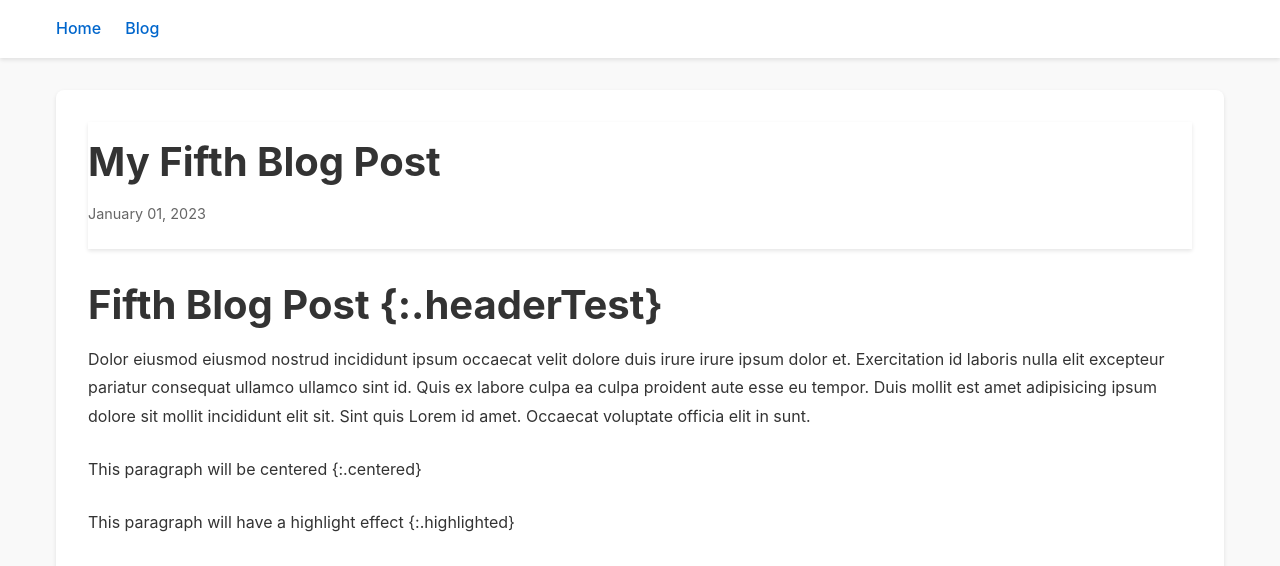
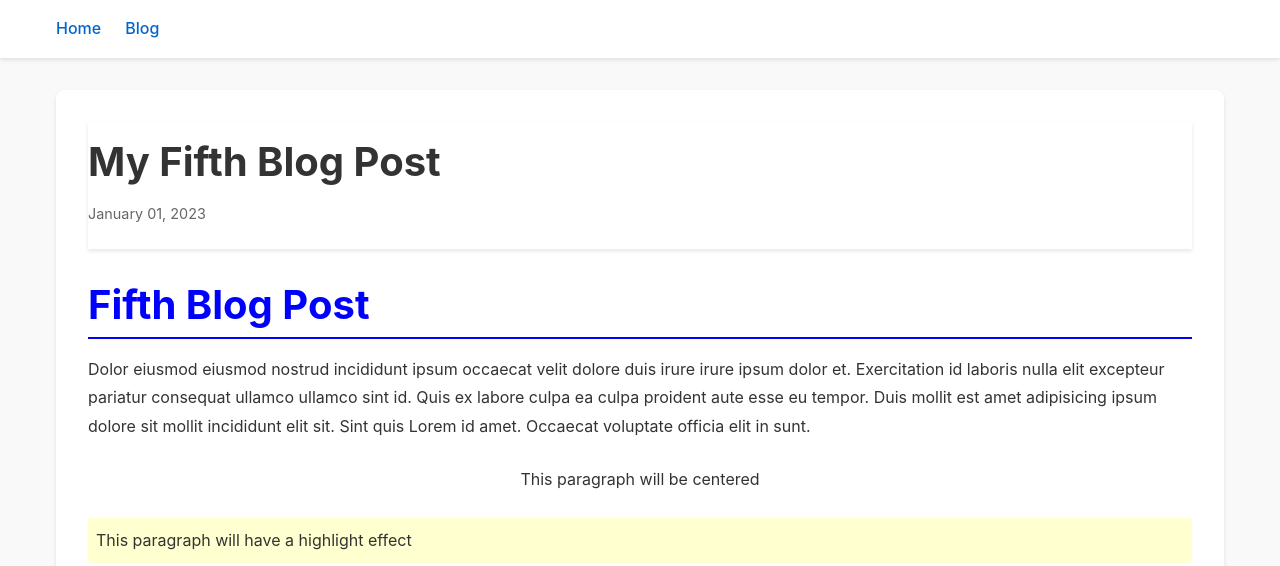
Before and after one commit to swoodipto/sudip.to, a Jekyll site: the page built from _posts/2023-01-05-fifth-post.md, in a window 1280 px wide. Shown: the top 566 px of the page. Built offline with Jekyll 4.4.1, drawn with Linux system fonts in a browser that asks for light colours; some of the changed lines change nothing that is shown; some of the changed text lies outside the part shown.

Commit message:
test css classes in markdown

```diff
--- a/_config.yml
+++ b/_config.yml
@@ -1,6 +1,6 @@
 title: My Personal Website
 description: Personal website and blog
-url: https://username.github.io
+url: https://swoodipto.github.io
 baseurl: "/sudip.to"
 author: Your Name
 
--- a/_posts/2023-01-05-fifth-post.md
+++ b/_posts/2023-01-05-fifth-post.md
@@ -5,16 +5,22 @@ date: 2023-01-01
 excerpt: This is my Fifth blog post on my personal website.
 ---
 
-# Fifth Blog Post {:.headerTest}
+{: .headerTest}
+# Fifth Blog Post
 
 Dolor eiusmod eiusmod nostrud incididunt ipsum occaecat velit dolore duis irure irure ipsum dolor et. Exercitation id laboris nulla elit excepteur pariatur consequat ullamco ullamco sint id. Quis ex labore culpa ea culpa proident aute esse eu tempor. Duis mollit est amet adipisicing ipsum dolore sit mollit incididunt elit sit. Sint quis Lorem id amet. Occaecat voluptate officia elit in sunt.
 
-This paragraph will be centered {:.centered}
+{: .centered}
+This paragraph will be centered
 
-This paragraph will have a highlight effect {:.highlighted}
+{: .highlighted}
+This paragraph will have a highlight effect
 
-This paragraph will have a border {:.bordered}
+{: .bordered}
+This paragraph will have a border
 
-![Large Image](https://i.imgur.com/t4dhYIO.jpeg "large-image")
+{: .large-image}
+![Large Image](https://via.placeholder.com/800x400)
 
-This is an image caption {:.caption}
+{: .caption}
+This is an image caption
```
